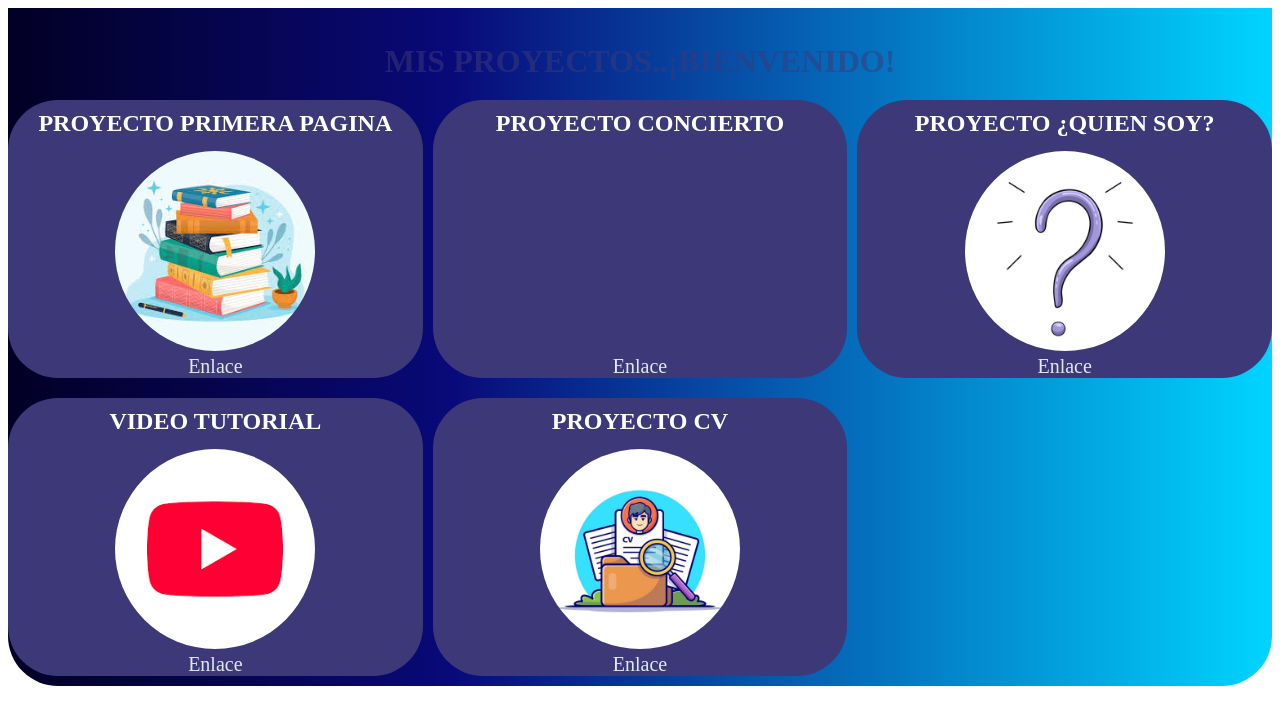
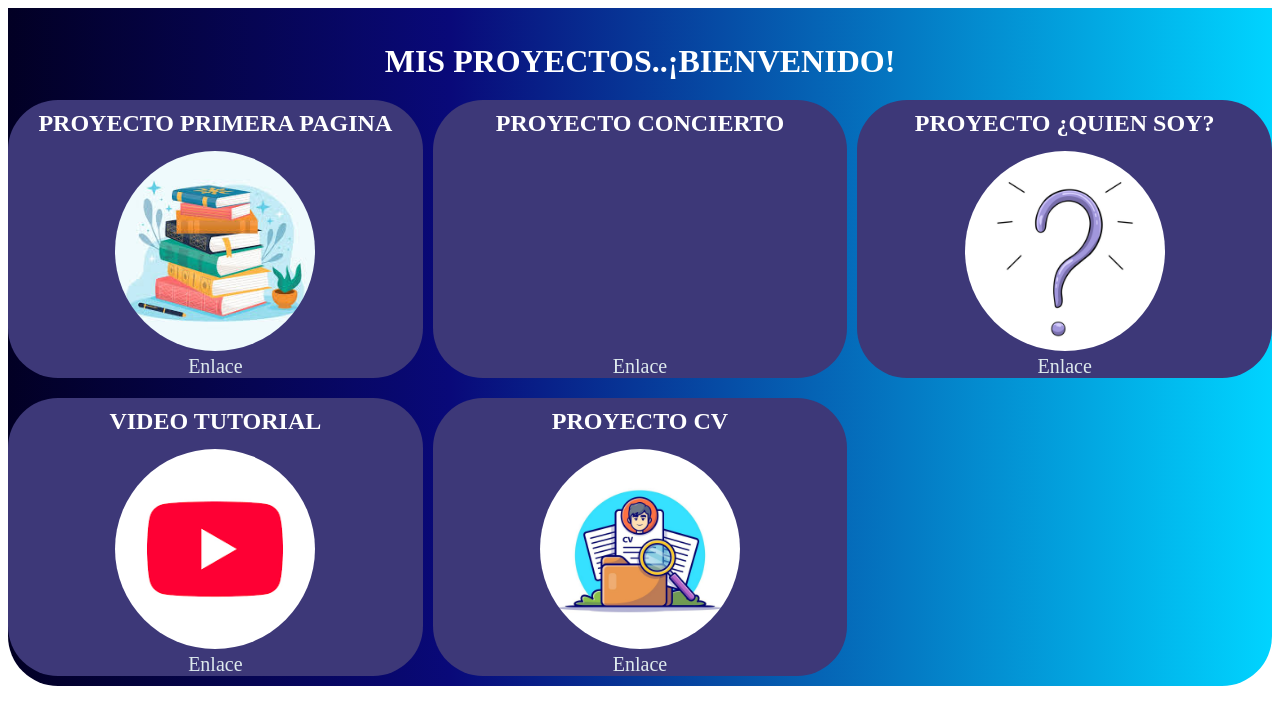
Before and after one commit to OscarGomez-10/MIS-PROYECTOS, a plain HTML site: page index.html in a window 1280 px wide. Drawn offline with Linux system fonts and the light colour scheme.

Commit message:
Update style.css

```diff
--- a/style.css
+++ b/style.css
@@ -6,7 +6,7 @@ h2 {
 
 .eti1 {
     text-align: center;
-    color: #3d387887;
+    color: #ffffff;
     padding-top: 35px;
     margin: 0px;
 }
```
